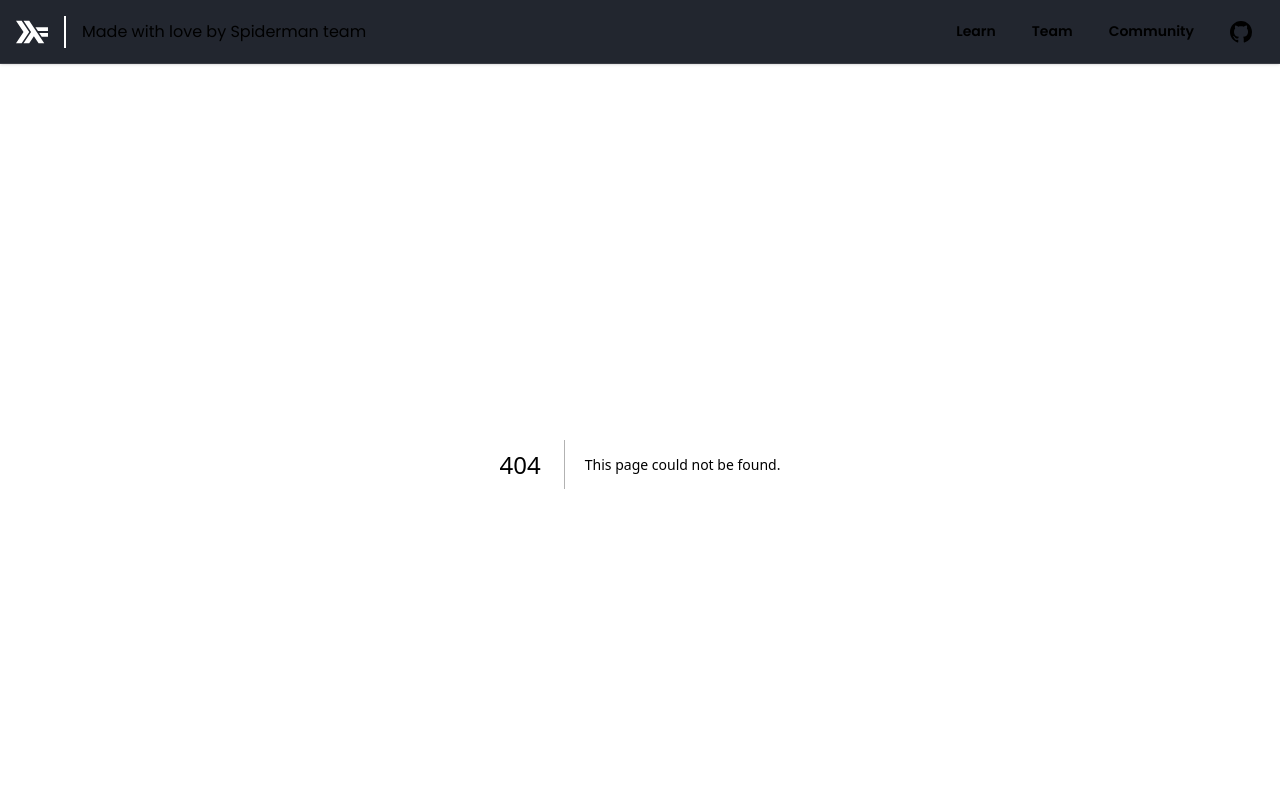
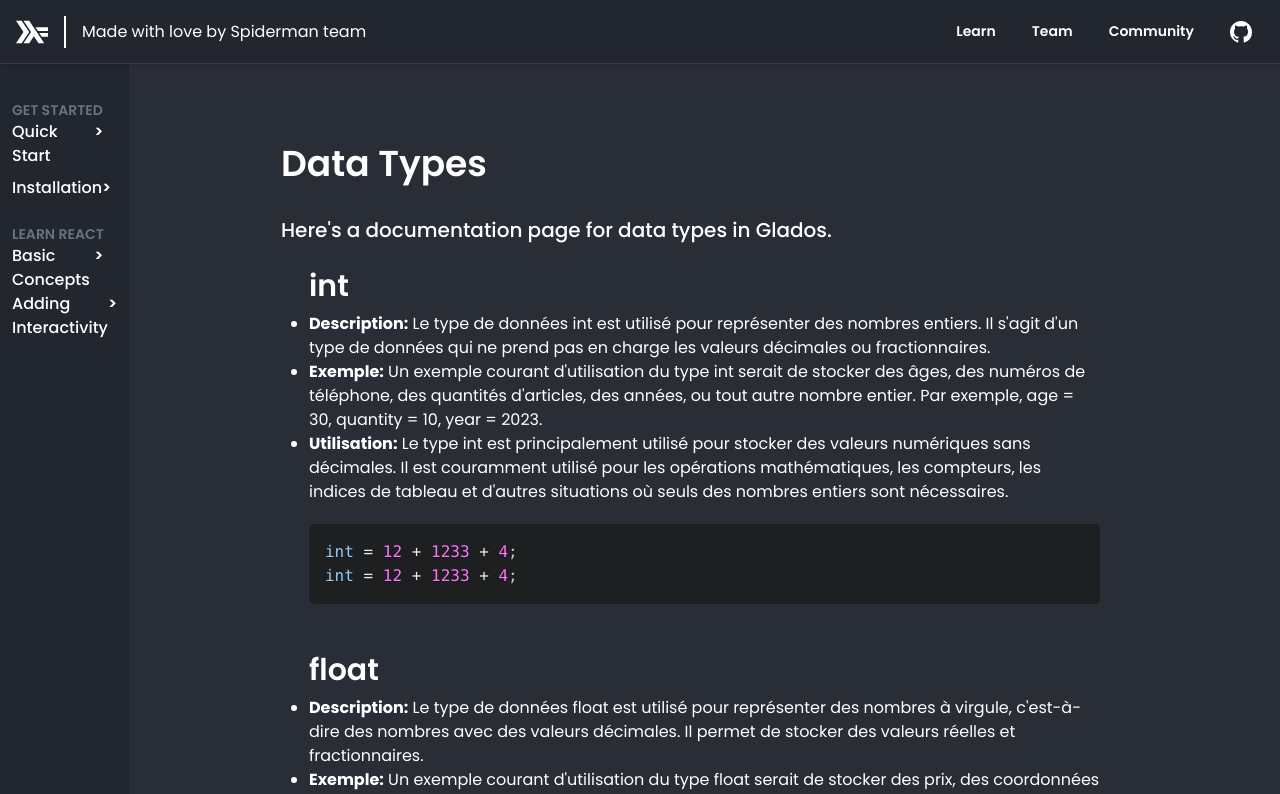
Before and after one commit to Gaetandrt/glados-doc, a Next.js app: page /learn/types-table in a window 1280 px wide. Before the commit this address had no page. Shown: the top 794 px of the page. Built offline with nearby package versions, Linux system fonts and the light colour scheme.

Commit message:
types page

```diff
--- a/package.json
+++ b/package.json
@@ -18,12 +18,14 @@
     "react": "^18",
     "react-dom": "^18",
     "react-icons": "^4.11.0",
+    "react-syntax-highlighter": "^15.5.0",
     "tailwind-merge": "^2.0.0"
   },
   "devDependencies": {
     "@types/node": "^20",
     "@types/react": "^18",
     "@types/react-dom": "^18",
+    "@types/react-syntax-highlighter": "^15.5.9",
     "autoprefixer": "^10.0.1",
     "eslint": "^8",
     "eslint-config-next": "14.0.1",
--- a/src/app/(site)/learn/your-first-component/page.tsx
+++ b/src/app/(site)/learn/types-table/page.tsx
@@ -1,5 +1,6 @@
 import React from 'react';
-import LearnCard from '@/components/LearnCard';
+import { Prism as SyntaxHighlighter } from 'react-syntax-highlighter';
+import { atomDark } from 'react-syntax-highlighter/dist/esm/styles/prism';
 import { BsFillFileTextFill } from 'react-icons/bs';
 
 const dataTypes = [
@@ -9,7 +10,7 @@ const dataTypes = [
     utilisation: " Le type int est principalement utilisé pour stocker des valeurs numériques sans décimales. Il est couramment utilisé pour les opérations mathématiques, les compteurs, les indices de tableau et d'autres situations où seuls des nombres entiers sont nécessaires.",
     text: 'Lorem ipsum dolor sit amet, consectetur adipiscing elit, sed do eiusmod tempor incididunt ut labore et dolore magna',
     title: 'int',
-    code: 'int',
+    code: 'int = 12 + 1233 + 4; ' +'\n' + 'int = 12 + 1233 + 4;',
   },
   {
     description: " Le type de données float est utilisé pour représenter des nombres à virgule, c'est-à-dire des nombres avec des valeurs décimales. Il permet de stocker des valeurs réelles et fractionnaires.",
@@ -17,7 +18,7 @@ const dataTypes = [
     utilisation: " Le type float est largement utilisé pour effectuer des calculs mathématiques impliquant des nombres à virgule. Il est adapté pour stocker des données précises nécessitant des décimales.",
     text: 'Lorem ipsum dolor sit amet, consectetur adipiscing elit, sed do eiusmod tempor incididunt ut labore et dolore magna',
     title: 'float',
-    code: 'float',
+    code: 'float = 1,2 + 1,233 + 0,4',
   },
   {
     description: " Le type de données char est utilisé pour représenter des caractères individuels, y compris des lettres, des chiffres, des symboles ou d'autres caractères spéciaux.",
@@ -25,7 +26,7 @@ const dataTypes = [
     utilisation: " Le type char est souvent utilisé dans la manipulation de chaînes de caractères, le traitement de caractères individuels et la création de texte.",
     text: 'Lorem ipsum dolor sit amet, consectetur adipiscing elit, sed do eiusmod tempor incididunt ut labore et dolore magna',
     title: 'char',
-    code: 'char',
+    code: 'char = "a" + "b" + "c"',
   },
   {
     description: " Le type de données string est utilisé pour représenter des chaînes de caractères, c'est-à-dire une séquence de caractères. Il peut contenir des mots, des phrases, des paragraphes, ou tout autre texte.",
@@ -33,7 +34,7 @@ const dataTypes = [
     utilisation: " Le type string est essentiel pour la manipulation de texte, l'affichage d'informations et la communication avec les utilisateurs.",
     text: 'Lorem ipsum dolor sit amet, consectetur adipiscing elit, sed do eiusmod tempor incididunt ut labore et dolore magna',
     title: 'string',
-    code: 'string',
+    code: 'string = "Hello World"',
   },
   {
     description: " Le type de données bool (booléen) est utilisé pour représenter des valeurs booléennes, c'est-à-dire true (vrai) ou false (faux). Il est couramment utilisé pour prendre des décisions basées sur des conditions.",
@@ -41,7 +42,7 @@ const dataTypes = [
     utilisation: " Le type bool est essentiel pour les structures de contrôle, les déclarations conditionnelles et l'évaluation de la validité des conditions.",
     text: 'Lorem ipsum dolor sit amet, consectetur adipiscing elit, sed do eiusmod tempor incididunt ut labore et dolore magna',
     title: 'bool',
-    code: 'bool',
+    code: 'bool = true',
   },
 ];
 
@@ -66,16 +67,11 @@ function DocumentationPage() {
                 <p><strong>Utilisation:</strong>{dataType.utilisation}</p>
             </li>
           </ul>
-          <LearnCard
-            Icon={BsFillFileTextFill}
-            iconSize={33}
-            title={dataType.title}
-            className='mb-12'
-          >
-            <p>
-              <strong>Code:</strong> {dataType.code}
-            </p>
-          </LearnCard>
+          <div className='mx-7 mb-12'>
+            <SyntaxHighlighter language="c" style={atomDark}>
+              {dataType.code}
+            </SyntaxHighlighter>
+          </div>
         </div>
       ))}
     </div>
--- a/src/components/sidebarLearn.json
+++ b/src/components/sidebarLearn.json
@@ -39,13 +39,13 @@
         "sectionHeader": "LEARN REACT"
       },
       {
-        "title": "Describing the UI",
+        "title": "Basic Concepts",
         "tags": [],
-        "path": "/learn/describing-the-ui",
+        "path": "/learn/basic-concepts",
         "routes": [
           {
-            "title": "Your First Component",
-            "path": "/learn/your-first-component"
+            "title": "Types",
+            "path": "/learn/types-table"
           },
           {
             "title": "Importing and Exporting Components",
```
Also changed, not shown: 1 other file (tests, documents, lock files or other folders).
